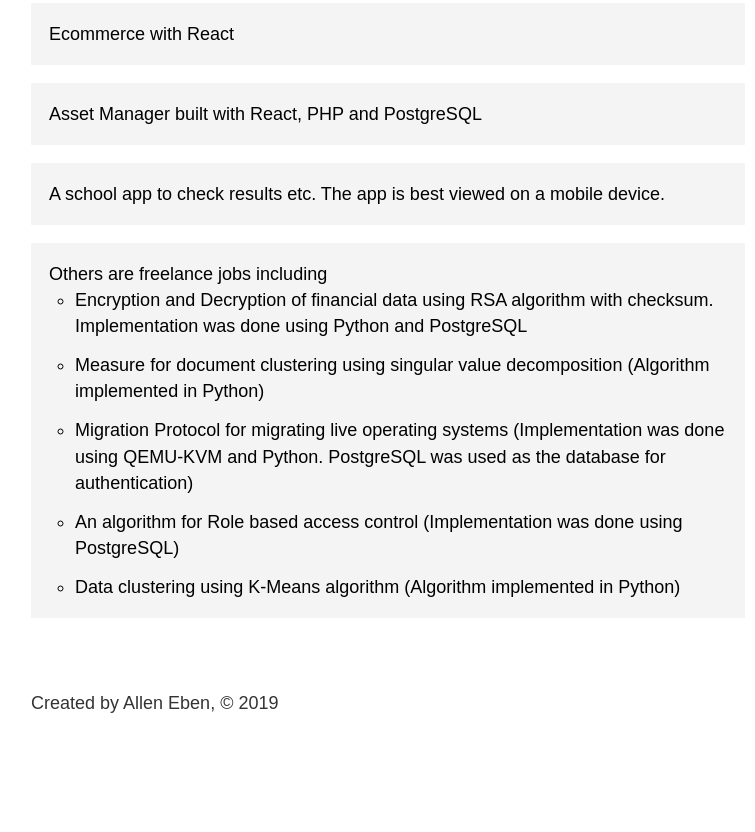
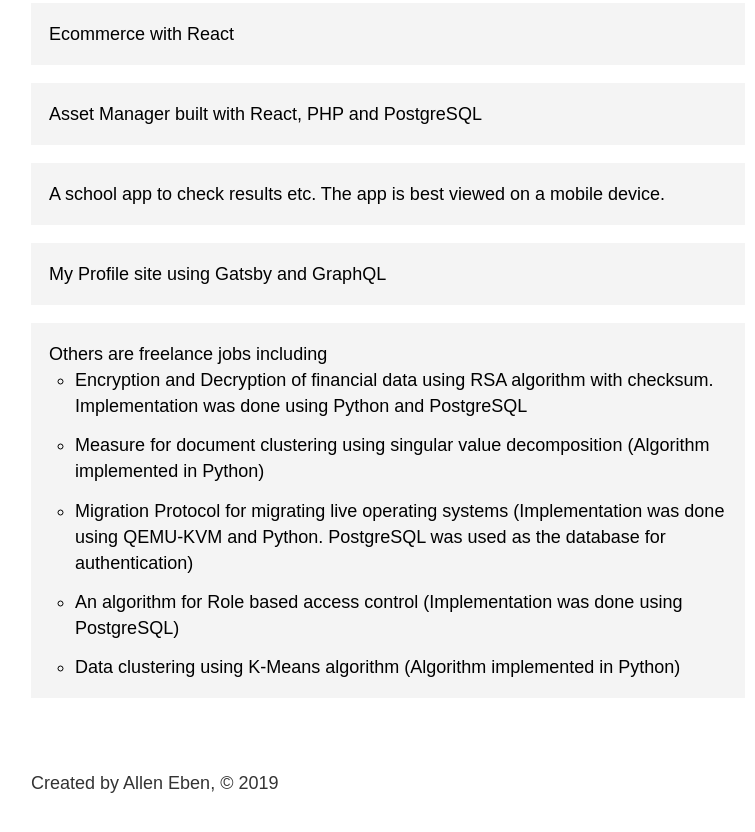
Before and after one commit to alleneben/mysite, a Gatsby site: page /projects in a window 1280 px wide. Shown: the part 482-1314 px from the top of the page, without its empty margins (37-792 px from the left). Before the commit the page ends 1242 px from the top, so only its background shows below. Built offline with nearby package versions, Linux system fonts and the light colour scheme; Gatsby itself is replaced by a stand-in of ours.

Commit message:
Profile updates

```diff
--- a/src/pages/about.js
+++ b/src/pages/about.js
@@ -21,6 +21,7 @@ const AboutPage = () => {
                 <li>PostgreSQL</li>
                 <li>MySQL</li>
                 <li>MongoDB</li>
+                <li>GraphQL</li>
             </ul>
             <p><Link to="/contact">Want to work with me? reach out</Link></p>
         </Layout>
--- a/src/pages/projects.js
+++ b/src/pages/projects.js
@@ -33,6 +33,13 @@ const ProjectPage = () => {
                     </a>
                 </li>
                 <li className={blogstyle.post}>
+                    {/* <h2>{edge.node.frontmatter.title}</h2> */}
+                    {/* <p>{edge.node.frontmatter.date}</p> */}
+                    <a href="https://pwamobile.themaduka.com/" target="_blank" rel="noopener noreferrer">
+                        My Profile site using Gatsby and GraphQL
+                    </a>
+                </li>
+                <li className={blogstyle.post}>
                     <a  target="_blank" rel="noopener noreferrer">
                         Others are freelance jobs including
                     <ul>
```
